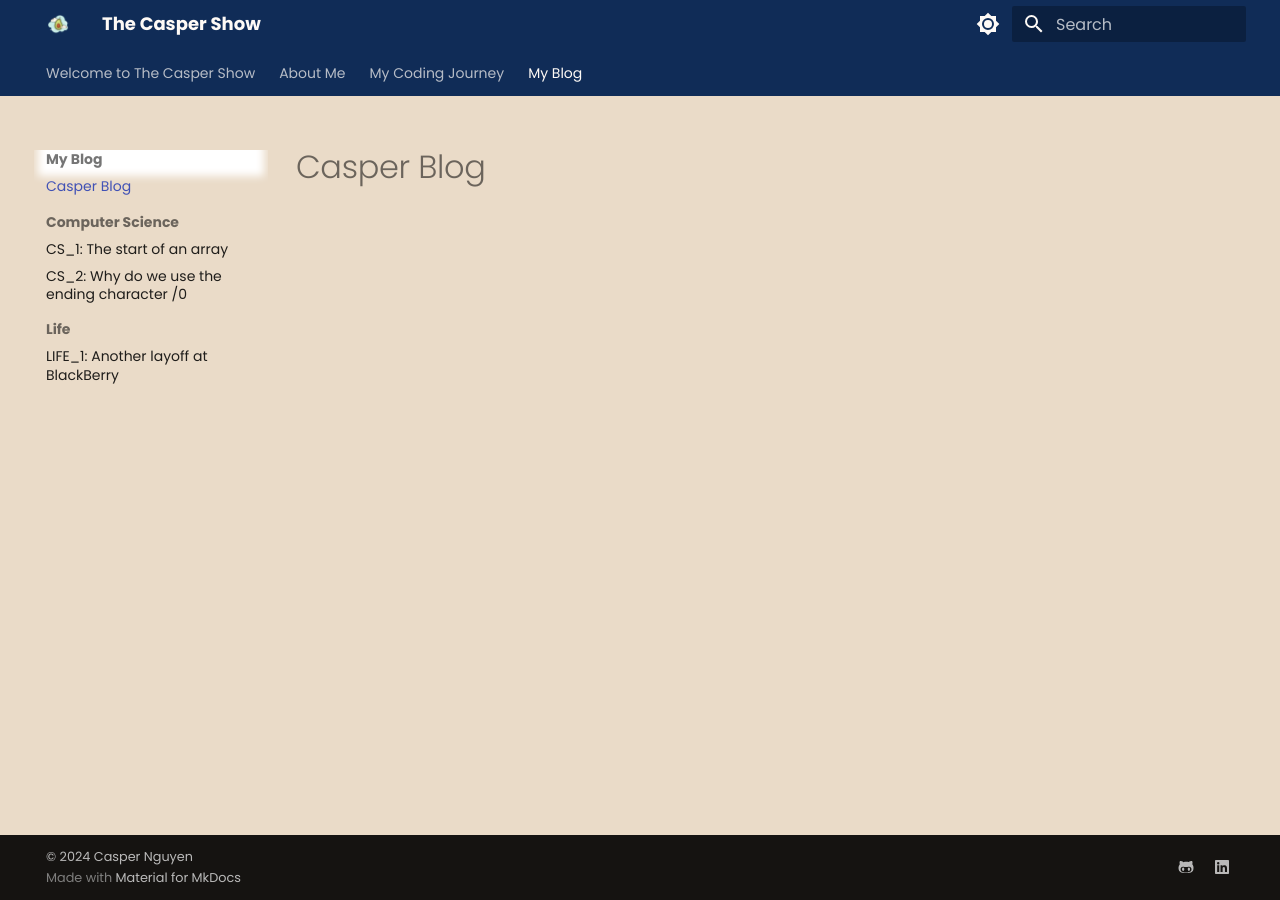
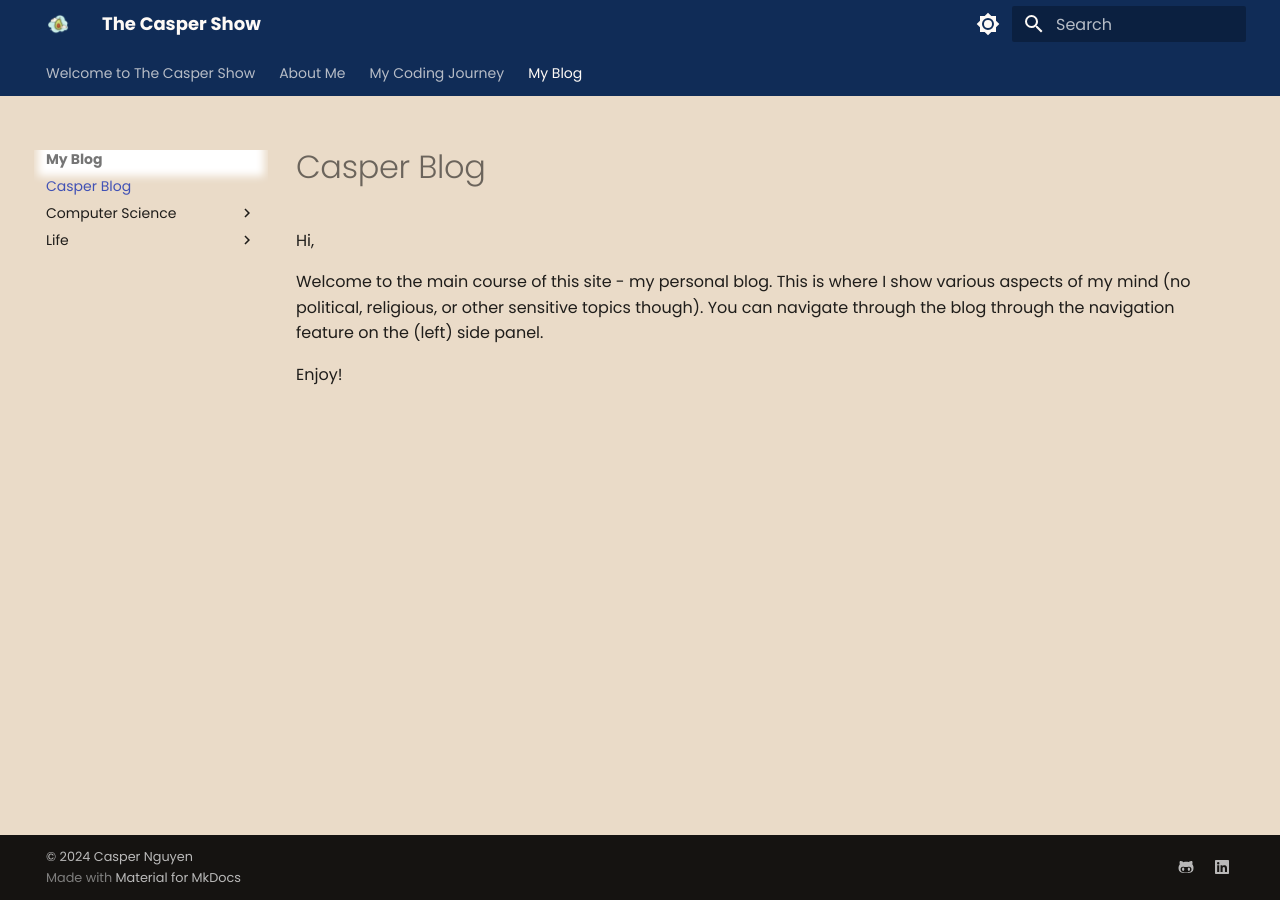
Before and after one commit to SCWinter259/personal-site, an MkDocs documentation site: the page built from docs/My Blog/Blog.md, in a window 1280 px wide. Built offline with MkDocs 1.6.1 and Material for MkDocs 9.7.7, drawn with Linux system fonts in a browser that asks for light colours.

Commit message:
added life 2

```diff
--- a/docs/My Blog/Blog.md
+++ b/docs/My Blog/Blog.md
@@ -1 +1,7 @@
 # Casper Blog
+
+Hi,
+
+Welcome to the main course of this site - my personal blog. This is where I show various aspects of my mind (no political, religious, or other sensitive topics though). You can navigate through the blog through the navigation feature on the (left) side panel.
+
+Enjoy!
--- a/mkdocs.yml
+++ b/mkdocs.yml
@@ -8,7 +8,7 @@
 
   features:
     - navigation.tabs
-    - navigation.sections
+    # - navigation.sections
     - toc.integrate
     - navigation.top
     - search.suggest
```
Also changed, not shown: docs/My Blog/Life/LIFE_2.md (added, +26 -0 lines), docs/assets/mobile_subscribers.png (added).
